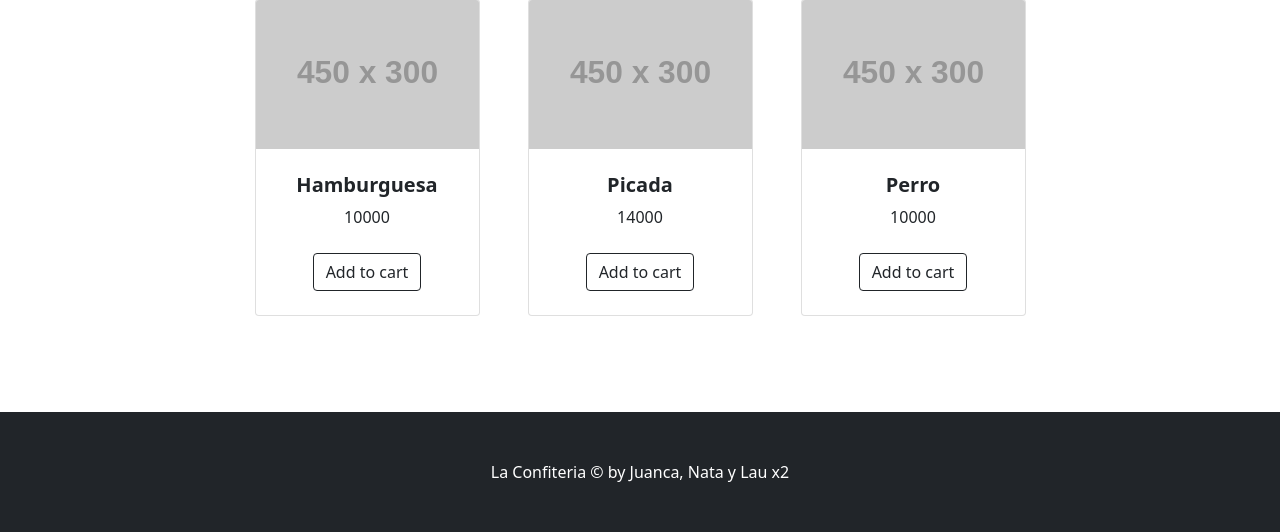
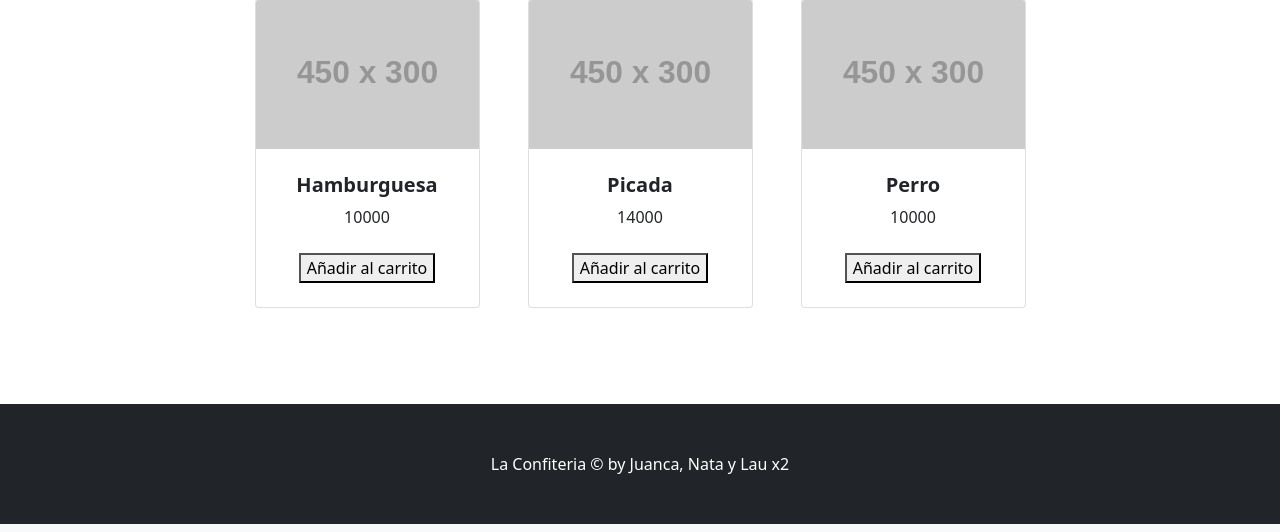
Before and after one commit to jcamiloparra7/minticFlaskWebsite, a Flask app: page / in a window 1280 px wide. Shown: the part 450-982 px from the top of the page. Run offline with Flask 2, Linux system fonts and the light colour scheme; data comes from the database, SQL or seed files in the repository; both versions use the stored data as it was after the commit; grey boxes labelled with a size stand in for pictures from a placeholder-image service; some libraries are stand-ins or nearby versions.

Commit message:
Add catalogo logic front and backend

```diff
--- a/website/auth.py
+++ b/website/auth.py
@@ -75,7 +75,7 @@ def signup():
 
 
 @auth.route('/logout')
-@login_required
 def logout():
+    flash('Sesion cerrada satisfactoriamente', category='success')
     logout_user()
     return redirect(url_for('auth.login'))
--- a/website/templates/catalogo.html
+++ b/website/templates/catalogo.html
@@ -26,7 +26,9 @@
                     </div>
                     <!-- Product actions-->
                     <div class="card-footer p-4 pt-0 border-top-0 bg-transparent">
-                        <div class="text-center"><a class="btn btn-outline-dark mt-auto" href="#">Add to cart</a></div>
+                        <form action="" method="post" style="text-align: center; ", >
+                            <button name="product_id" value="{{ producto.id }}" type="submit">Añadir al carrito</button>
+                        </form>
                     </div>
                 </div>
             </div>
--- a/website/views.py
+++ b/website/views.py
@@ -1,26 +1,32 @@
 from flask import Blueprint, render_template, request, flash, redirect, url_for
 from flask_login import login_required, current_user
 from . import db
-from .models import Product
+from .models import Cart, Product
 
 views = Blueprint('views', __name__)
 
 
 @views.route('/', methods=['GET', 'POST'])
 def catalogo():
+
     if request.method == 'POST':
         if current_user.is_authenticated:
-            pass
+            product_id = request.form.get('product_id')
+            item_carrito = Cart(id_user=current_user.get_id(), id_product=product_id)
+            db.session.add(item_carrito)
+            db.session.commit()
+            flash('Objeto añadido al carrito', category='success')
         else:
-            redirect(url_for('auth.login'))
-            flash('Antes de comprar debes iniciar sesion', category='info')
+            flash('Por favor inicia sesion')
+            return redirect(url_for('auth.login'))
+
+        # if current_user.is_authenticated:
+        #     redirect(url_for('views.carrito'))
+        # else:
+        #     redirect(url_for('auth.login'))
+        #     flash('Antes de comprar debes iniciar sesion', category='info')
 
     inventory = Product.query.all()
-
-    inventario = [{'name': 'Hamburguesa',
-                  'price': 10000},
-                  {'name': 'Perro',
-                   'price': 8000}]
 
     return render_template("catalogo.html", inventario=inventory)
 
```
Also changed, not shown: website/database.db.
